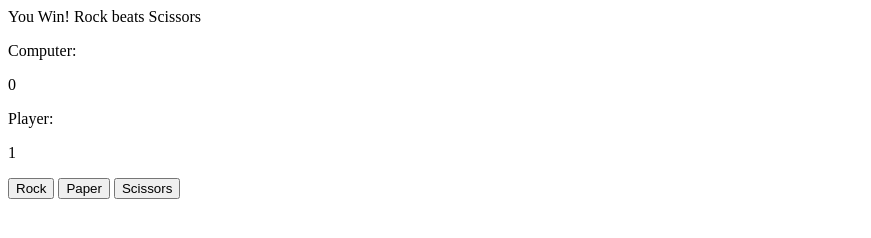
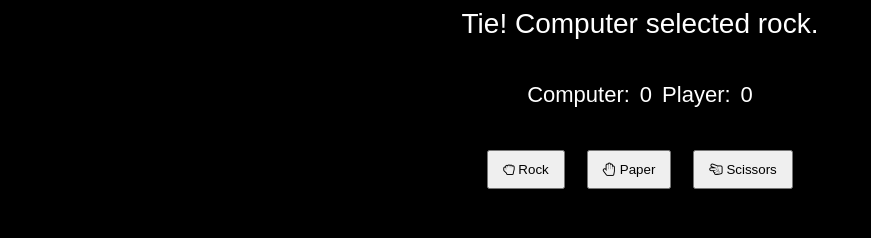
Before and after one commit to NicholasMoc/Rock-Paper-Scissors, a plain HTML site: page index.html in a window 1280 px wide. Both pictures are taken after a click on the button "Rock". Shown: the whole page, without its empty margins (0-871 px from the left). Drawn offline with Linux system fonts and the light colour scheme.

Commit message:
Added some styles in css, Fixed game bug that ignored ties

```diff
--- a/index.html
+++ b/index.html
@@ -5,18 +5,24 @@
     <meta http-equiv="X-UA-Compatible" content="IE=edge">
     <meta name="viewport" content="width=device-width, initial-scale=1.0">
     <title>Rock-Paper-Scissors</title>
+    <link rel="stylesheet" href="styles.css">
+    <link rel="stylesheet"
+          href=
+"https://cdnjs.cloudflare.com/ajax/libs/font-awesome/4.7.0/css/font-awesome.min.css">
     <script src="myscripts.js" defer></script>
 </head>
 <body>
-    <div class="results"></div>
+    <div class="results">Please select your choice below, First to 5 wins:</div>
     <div class="score">
         <p>Computer: </p>
         <p class="compScore"></p>
         <p>Player: </p>
         <p class="playerScore"></p>
     </div>
-    <button class="rock">Rock</button>
-    <button class="paper">Paper </button>
-    <button class="scissors">Scissors</button>
+    <div class="but">
+        <button class="rock"><i class="fa fa-hand-rock-o" aria-hidden="true"></i> Rock</button>
+        <button class="paper"><i class="fa fa-hand-paper-o" aria-hidden="true"></i> Paper </button>
+        <button class="scissors"><i class="fa fa-hand-scissors-o" aria-hidden="true"></i> Scissors</button>
+    </div>
 </body>
 </html>
--- a/myscripts.js
+++ b/myscripts.js
@@ -4,6 +4,7 @@ const buttons = document.querySelectorAll('button');
 buttons.forEach((button) => {
     button.addEventListener('click', () => {
         playRound(button.className, getComputerChoice());
+
         if(p == 5)
         {
             results.textContent = "Congrats on beating the computer to 5 wins! You have successfully beat the computer!";
@@ -32,22 +33,25 @@ function getComputerChoice() {
 
 function playRound(playerSelection, computerSelection) {
     let pS = playerSelection;
+    console.log(computerSelection);
+
     if (pS == computerSelection)
     {
-        results.textConten="Tie!";
+        results.textContent= "Tie! Computer selected " + computerSelection + ".";
+        return;
     }
 
     if (pS == 'rock')
     {
         if(computerSelection == 'paper')
         {
-            results.textContent = "You Lose! Paper beats Rock";
+            results.textContent = "You Lose! Computer selected paper. Paper beats Rock";
             c++;
             cScore.textContent = c.toString();
         }
         else
         {
-            results.textContent="You Win! Rock beats Scissors";
+            results.textContent="You Win! Computer selected scissors. Rock beats Scissors";
             p++;
             pScore.textContent = p.toString();
         }
@@ -56,13 +60,13 @@ function playRound(playerSelection, computerSelection) {
     {
         if(computerSelection == 'rock')
         {
-            results.textContent="You Win! Paper beats Rock";
+            results.textContent="You Win! Computer selected rock. Paper beats Rock";
             p++;
             pScore.textContent = p.toString();
         }
         else
         {
-            results.textContent="You Lose! Scissors beats Paper";
+            results.textContent="You Lose! Computer selected scissors. Scissors beats Paper";
             c++;
             cScore.textContent = c.toString();
         }
@@ -71,13 +75,13 @@ function playRound(playerSelection, computerSelection) {
     {
         if(computerSelection == 'rock')
         {
-            results.textContent="You Lose! Rock beats Scissors";
+            results.textContent="You Lose! Computer selected rock. Rock beats Scissors";
             c++;
             cScore.textContent = c.toString();
         }
         else
         {
-            results.textContent="You Win! Scissors beats Paper";
+            results.textContent="You Win! Computer selected paper. Scissors beats Paper";
             p++;
             pScore.textContent = p.toString();
         }
--- /dev/null
+++ b/styles.css
@@ -0,0 +1,33 @@
+body {
+    display: flex;
+    flex-direction: column;
+    align-items: center;
+    font-family: sans-serif;
+    gap: 20px;
+    background-color: black;
+    color: white;
+    text-align: center;
+}
+
+.results {
+    font-size: 28px;
+}
+
+.but, .score {
+    display: flex;
+
+    font-size: 22px;
+}
+
+.but {
+    gap: 22px;
+}
+
+.score {
+    gap: 10px;
+}
+
+button {
+    padding: 10px 14px;
+    text-align: center;
+}
```
